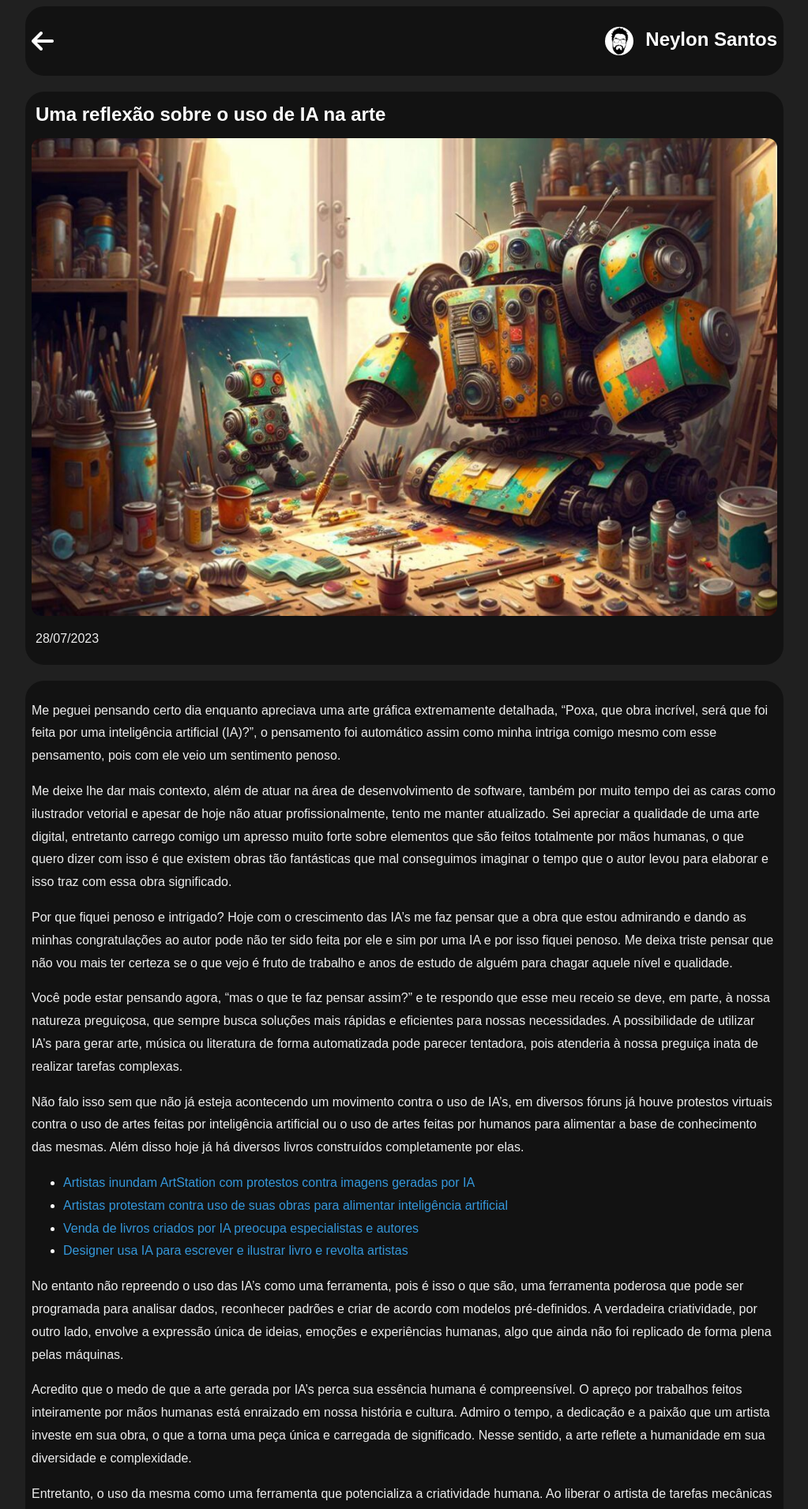
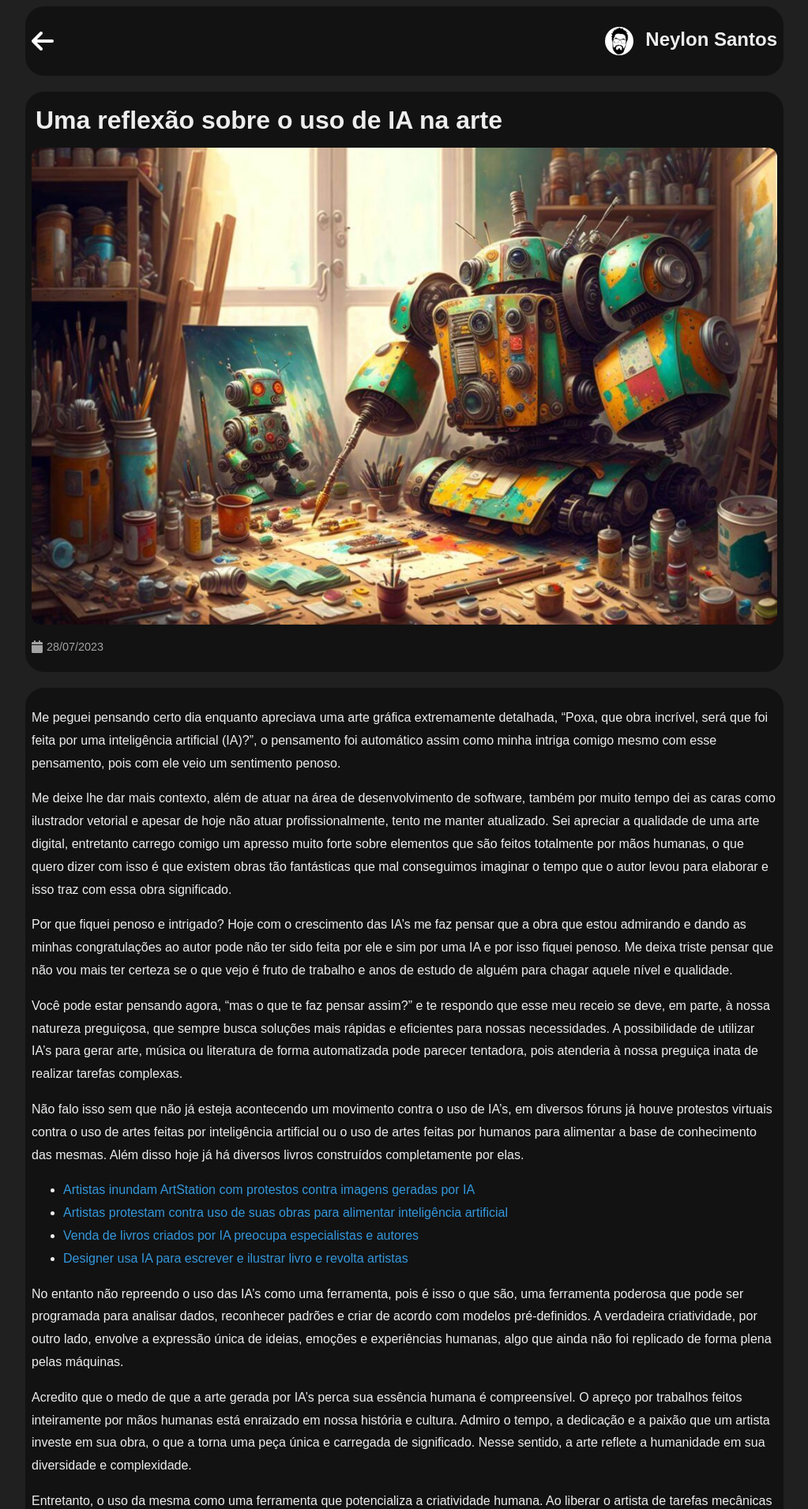
Before and after one commit to neylonsantos/neylonsantos.github.io, a Jekyll site: the page built from _posts/2023-07-28-uma-reflexao-sobre-o-uso-de-ia-na-arte.md, in a window 1280 px wide. Shown: the top 1911 px of the page at 79% size, without its empty margins (128-1151 px from the left). Built offline with Jekyll 4.4.1, drawn with Linux system fonts in a browser that asks for light colours; nearby versions of some CDN libraries; some web fonts are replaced.

Commit message:
another improvements

```diff
--- a/_includes/card_post.html
+++ b/_includes/card_post.html
@@ -4,7 +4,7 @@
       <h2>{{ post.title }}</h2>
     </div>
     <div class="date">
-      <i class='bx bxs-calendar' style='color:#ffffff'></i>
+      <i class='fa-solid fa-calendar'></i>
       <p>{{ post.date | date: "%d/%m/%Y" }}</p>
     </div>
   </div>
--- a/_includes/post_header.html
+++ b/_includes/post_header.html
@@ -6,7 +6,7 @@
   </div>
 
   <div class="date">
-    <i class='bx bxs-calendar' style='color:#ffffff'></i>
+    <i class='fa-solid fa-calendar'></i>
     <p>{{ page.date | date: "%d/%m/%Y" }}</p>
   </div>
 </div>
--- a/_posts/2023-07-28-uma-reflexao-sobre-o-uso-de-ia-na-arte.md
+++ b/_posts/2023-07-28-uma-reflexao-sobre-o-uso-de-ia-na-arte.md
@@ -1,7 +1,7 @@
 ---
 layout: post
 title:  "Uma reflexão sobre o uso de IA na arte"
-image: '/assets/img/posts/2023-07-28-uma-reflexao-sobre-o-uso-de-ia-na-arte.jpeg'
+image: '/assets/img/posts/2023-07-28-uma-reflexao-sobre-o-uso-de-ia-na-arte/capa.jpeg'
 ---
 
 Me peguei pensando certo dia enquanto apreciava uma arte gráfica extremamente detalhada, “Poxa, que obra incrível, será que foi feita por uma inteligência artificial (IA)?”, o pensamento foi automático assim como minha intriga comigo mesmo com esse pensamento, pois com ele veio um sentimento penoso.
--- a/assets/css/post.css
+++ b/assets/css/post.css
@@ -4,6 +4,7 @@
 }
 
 .post-header h2 {
+  font-size: 2rem;
   margin-block-end: 16px;
 }
 
@@ -13,7 +14,17 @@
 }
 
 .date p {
+  font-size: 0.9rem;
   padding-left: 5px;
+  color: var(--cor-texto-secundario);
+  margin-block-start: 1em;
+  margin-block-end: 1em;
+}
+
+.date i {
+  color: var(--cor-texto-secundario);
+  margin-block-start: 1em;
+  margin-block-end: 1em;
 }
 
 .post-content {
@@ -21,7 +32,7 @@
   line-height: 1.8!important;
 }
 
-p { color: #ededed; }
+p { color: var(--cor-texto); }
 .highlight pre { background-color: #272822; }
 .highlight .hll { background-color: #272822; }
 .highlight .c { color: #75715e } /* Comment */
--- a/assets/css/style.css
+++ b/assets/css/style.css
@@ -1,11 +1,11 @@
 :root {
-  --cor-fundo: #202020; /* Cor de fundo principal */
-  --cor-texto: #ffffff; /* Cor do texto */
-  --cor-texto-secundario: #b0b0b0; /* Cor do texto secundário */
-  --cor-link: #3498db; /* Cor dos links */
-  --cor-link-hover: #2980b9; /* Cor dos links ao passar o mouse */
-  --cor-botao: #e74c3c; /* Cor dos botões */
-  --cor-botao-hover: #c0392b; /* Cor dos botões ao passar o mouse */
+  --cor-fundo: #202020;
+  --cor-texto: #ededed;
+  --cor-texto-secundario: #a3a3a3;
+  --cor-link: #3498db;
+  --cor-link-hover: #2980b9;
+  --cor-botao: #e74c3c;
+  --cor-botao-hover: #c0392b;
 }
 
 body {
```
Also changed, not shown: assets/css/home.css (+7 -0 lines), Gemfile.lock, assets/img/posts/2023-07-28-uma-reflexao-sobre-o-uso-de-ia-na-arte/capa.jpeg (renamed from assets/img/posts/2023-07-28-uma-reflexao-sobre-o-uso-de-ia-na-arte.jpeg).
